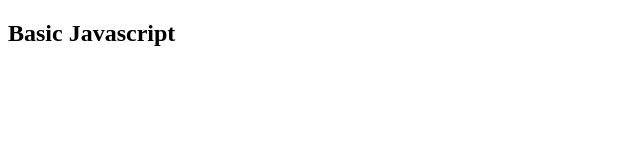
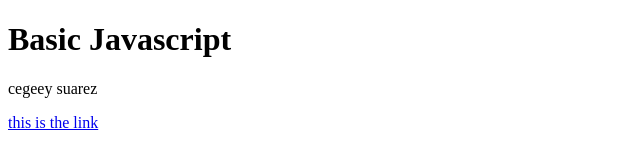
Before and after one commit to kuiamenhmartin/webdevelopment, a plain HTML site: page index.html in a window 1280 px wide. Shown: the whole page, without its empty margins (0-640 px from the left). Drawn offline with Linux system fonts and the light colour scheme.

Commit message:
change the words in Todo.MD

```diff
--- a/index.html
+++ b/index.html
@@ -4,7 +4,14 @@
     <title>Intro to Javascript</title>
   </head>
   <body>
-		<h2>Basic Javascript</h2>
+    <h1>Basic Javascript</h1>
+    <p>cegeey suarez</p>
+    <a
+      href="https://github.com/kuiamenhmartin/webdevelopment/tree/master"
+      target="blank"
+    >
+      this is the link</a
+    >
   </body>
   <script src="intro-js/variable-declaration/const.js"></script>
 </html>
```
Also changed, not shown: 1 other file. Lines whose indentation alone changed are shown as unchanged.
